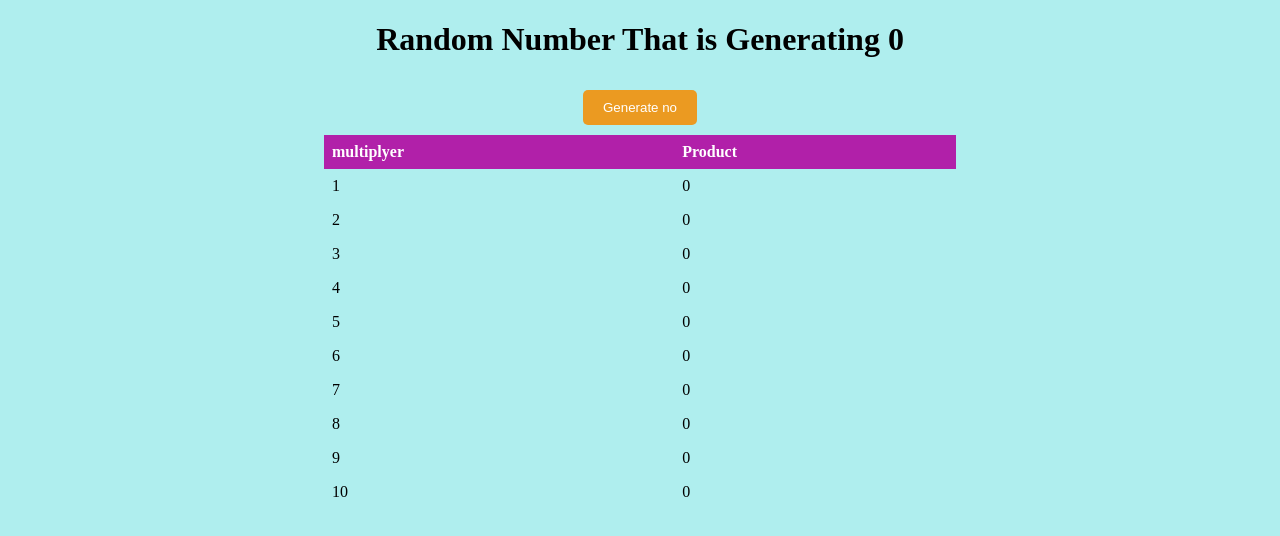
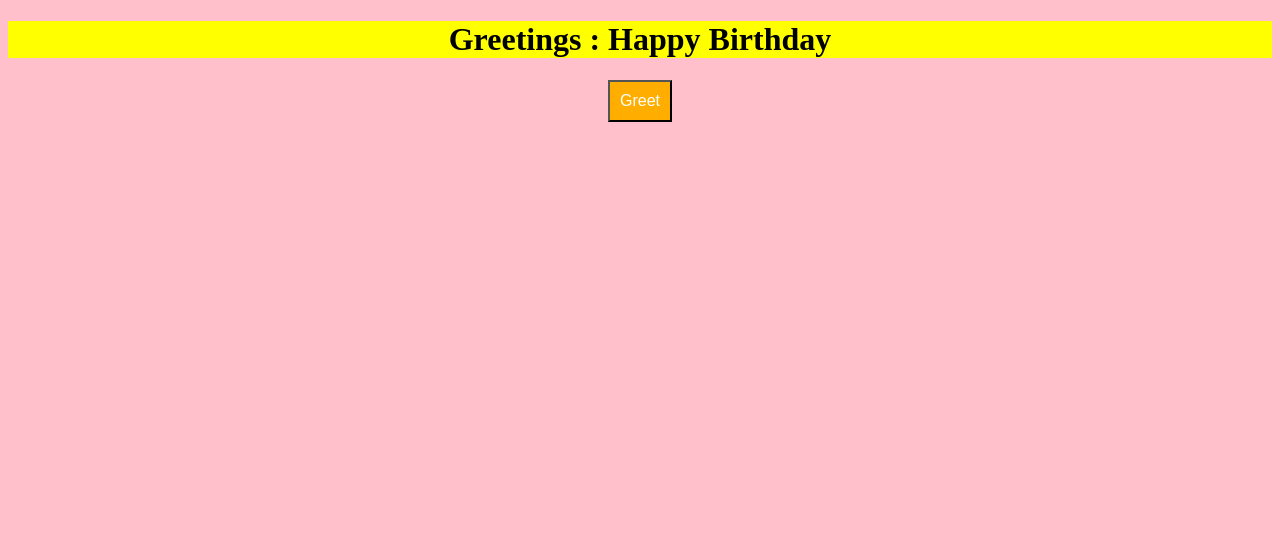
Before and after one commit to Himanshu9604/First_FunctionUp, a React (Create React App) app: page / in a window 1280 px wide. Shown: the top 536 px of the page. Built offline with nearby package versions, Linux system fonts and the light colour scheme.

Commit message:
Combine Three Assignments

```diff
--- a/src/App.js
+++ b/src/App.js
@@ -1,14 +1,14 @@
 import './App.css';
-import First from './Assignment1/First';
+// import First from './Assignment1/First';
 // import Second from './Assignment2/Second';
-// import Third from './Assignment3/Third';
+import Third from './Assignment3/Third';
 
 function App() {
   return (
     <div className="App">
-      <First/>
+      {/* <First/> */}
       {/* <Second/> */}
-      {/* <Third/> */}
+      <Third/>
     </div>
   );
 }
```
